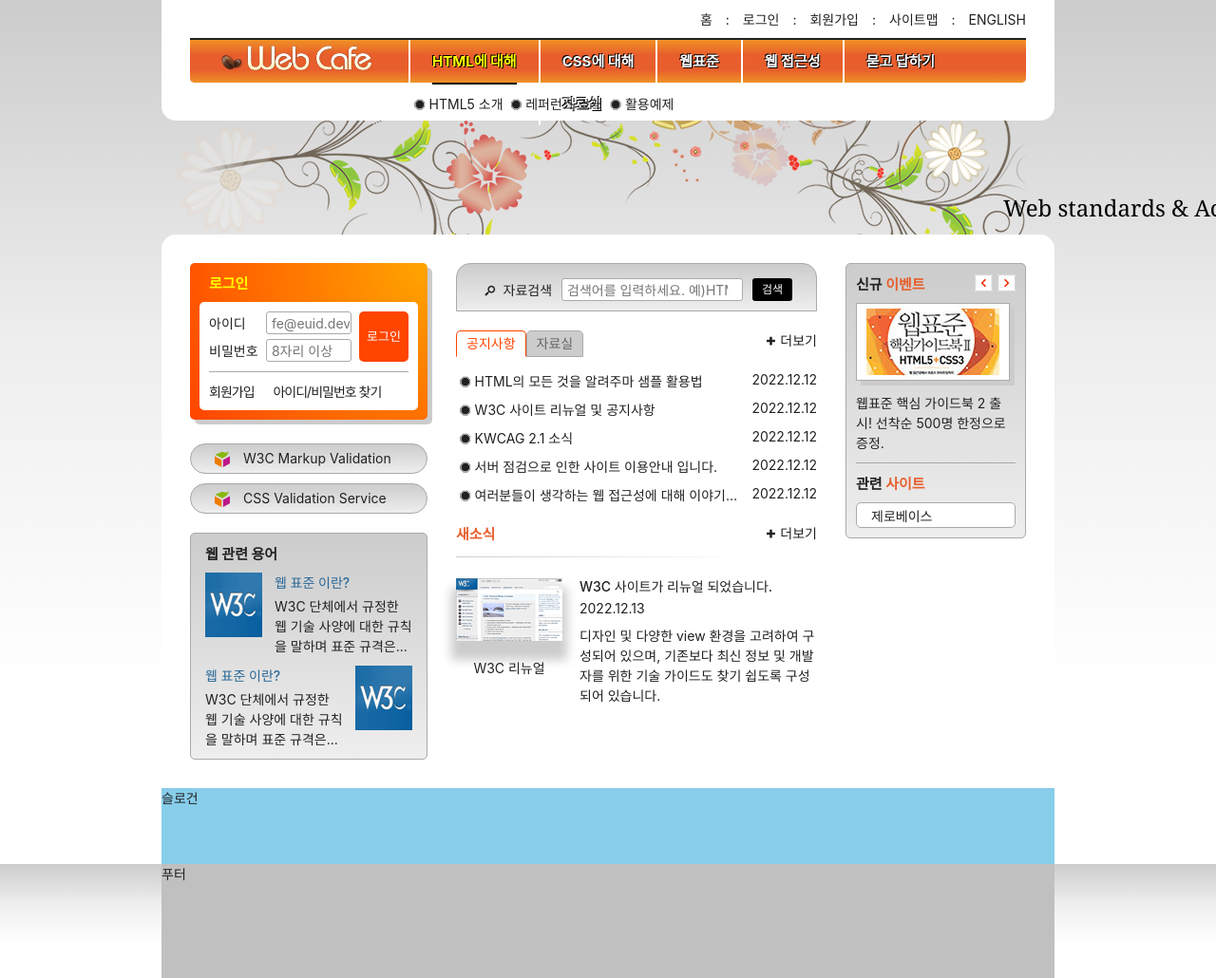
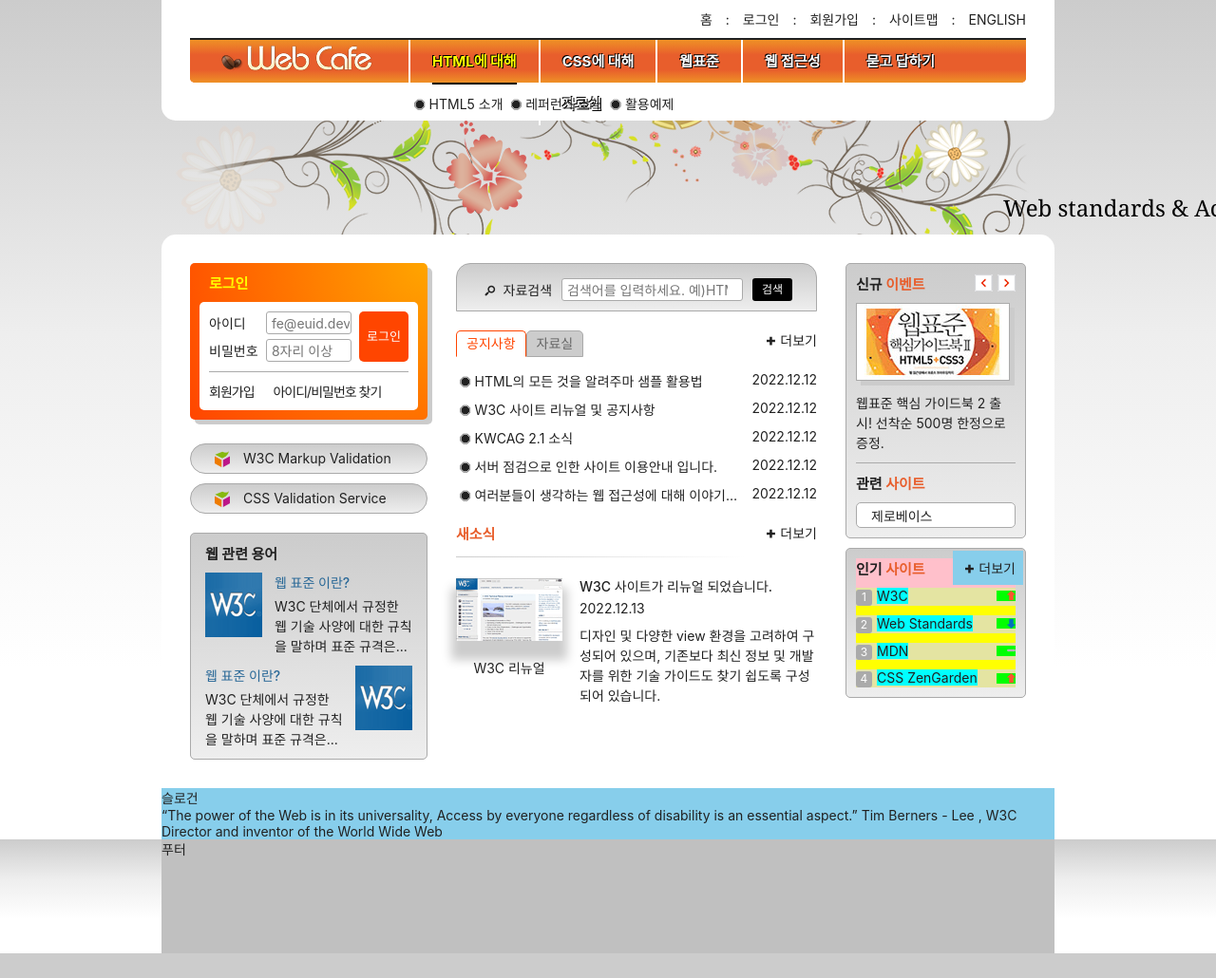
Before and after one commit to nahee09/HTML5, a plain HTML site: page index.html in a window 1280 px wide. Shown: the top 1030 px of the page at 95% size. After the commit the page ends 1004 px from the top, so only its background shows below. Drawn offline with Linux system fonts and the light colour scheme; a web font is replaced by a local one.

Commit message:
인기 사이트 완료, 슬로건 마크업

```diff
--- a/index.html
+++ b/index.html
@@ -324,9 +324,31 @@
           </ul>
         </section>
       </div>
+      <div class="gradient-effect margin-top-normal">
+        <section class="favorite">
+          <h2 class="favorite-title text-xl">인기 <span class="accent-color">사이트</span></h2>
+          <ol class="favorite-list">
+            <li class="no1"><a href="/">W3C</a><em class="up"><span class="a11y-hidden">순위 상승</span></em></li>
+            <li class="no2"><a href="/">Web Standards</a><em class="down"><span class="a11y-hidden">순위 하락</span></em></li>
+            <li class="no3"><a href="/">MDN</a><em class="stop"><span class="a11y-hidden">순위 변동없음</span></em></li>
+            <li class="no4"><a href="/">CSS ZenGarden</a><em class="up"><span class="a11y-hidden">순위 상승</span></em></li>
+          </ol>
+          <a href="/" class="more favorite-more icon-plus" title="인기 사이트">더보기</a>
+        </section>
+      </div>
     </div>
   </main>
-  <article class="slogan">슬로건</article>
+  <article class="slogan">
+    <h2 class="slogan-title" title="웹카페에서 웹표준을">슬로건</h2>
+    <p class="slogan-content">
+      <q cite="http://w3.org/WAI">The power of the Web is in its universality, Access by everyone regardless of disability is an essential aspect.</q>
+      Tim Berners - Lee , W3C Director and inventor of the World Wide Web
+    </p>
+    <footer class="a11y-hidden">
+      출처 : W3C, http://w3.org/WAI/
+    </footer>
+  </article>
+
   <footer class="footer">
     <div class="footer-inner">
       푸터
--- a/styles/style.css
+++ b/styles/style.css
@@ -740,11 +740,90 @@
   font-weight: 700;
 }
 
+.margin-top-default{
+  margin-top: 20px;
+}
+
+.margin-top-thin{
+  margin-top: 5px;
+}
+
+.margin-top-normal{
+  margin-top: 10px;
+}
+
+.margin-top-large{
+  margin-top: 15px;
+}
+
+/*인기 사이트*/
+.favorite-list li::before{
+  background-color: #aaa;
+  content: counter(num);
+  color: #fff;
+  font-size: 1.2rem;
+  margin-right: 5px;
+  border-radius: 3px;
+  display: inline-block;
+  width: 1.7rem;
+  text-align: center;
+  line-height: 1.4;
+}
+
+.favorite-list li{
+  margin-top: 10px;
+  counter-increment: num; /*num은 내가 정한 이름*/
+  background-color: rgb(228, 228, 162);
+  position: relative;
+}
+
+.favorite-list a{
+  background-color: aqua;
+  /* flex-grow:1; */
+}
+
+.favorite-list{
+  background-color: yellow;
+  list-style: none; /*스크린 리더가 읽지 않음*/
+  position: relative;
+}
+
+.favorite{
+  background-color: pink;
+  position: relative;
+}
+
+.up, .down, .stop{
+  width: 20px;
+  height: 11px;
+  background: lime url(../css/images/rank.png) no-repeat 100% 0;
+  position: absolute;
+  top: 50%;
+  right: 0;
+  margin-top: -6px;
+  margin-left: auto;
+}
+
+.down{
+  background-position: 100% 100%;
+}
+
+.stop{
+  background-position: 100% 50%;
+}
+
+.favorite-more{
+  background-color: skyblue;
+  position:absolute;
+  top: -8px;
+  right: -8px;
+  padding: 8px;
+}
+
 
 /* 슬로건 */
 .slogan {
   background: skyblue;
-  height: 10vh;
   clear: both;
 }
 /* 푸터 */
```
